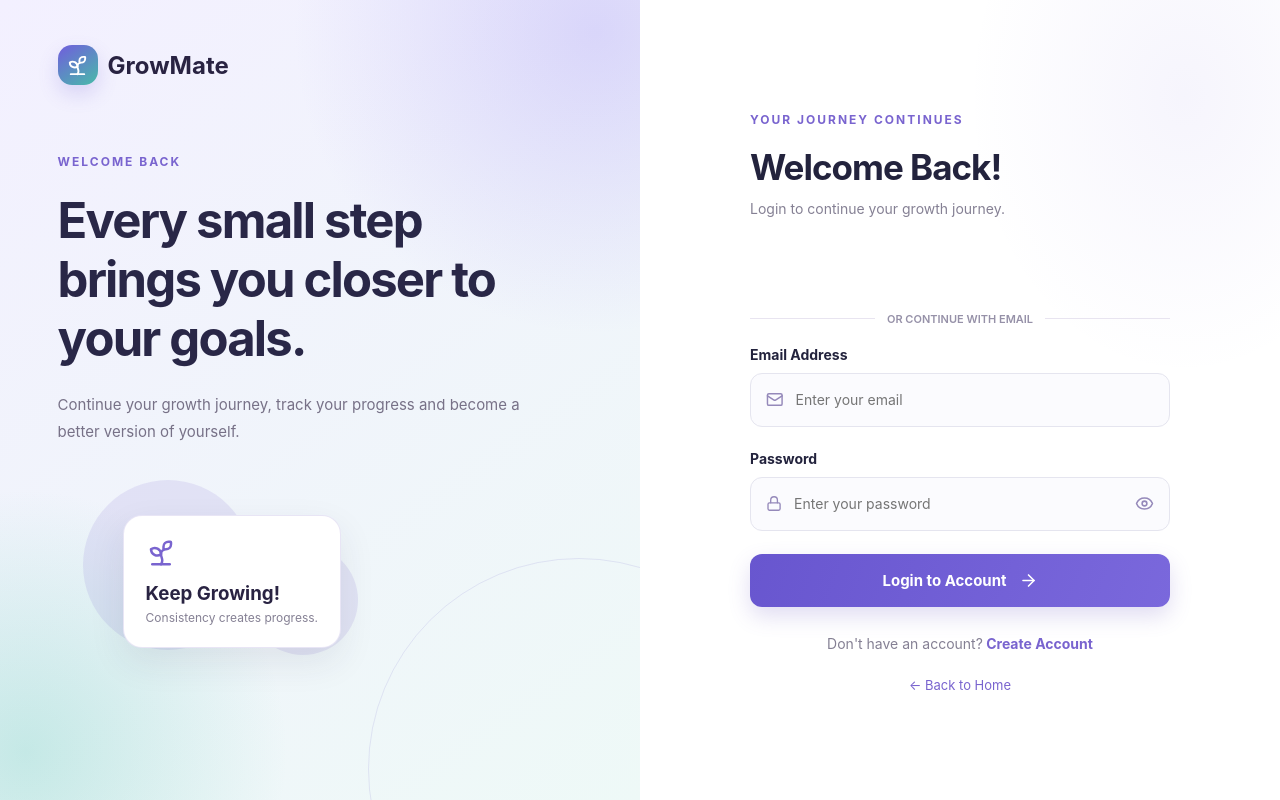
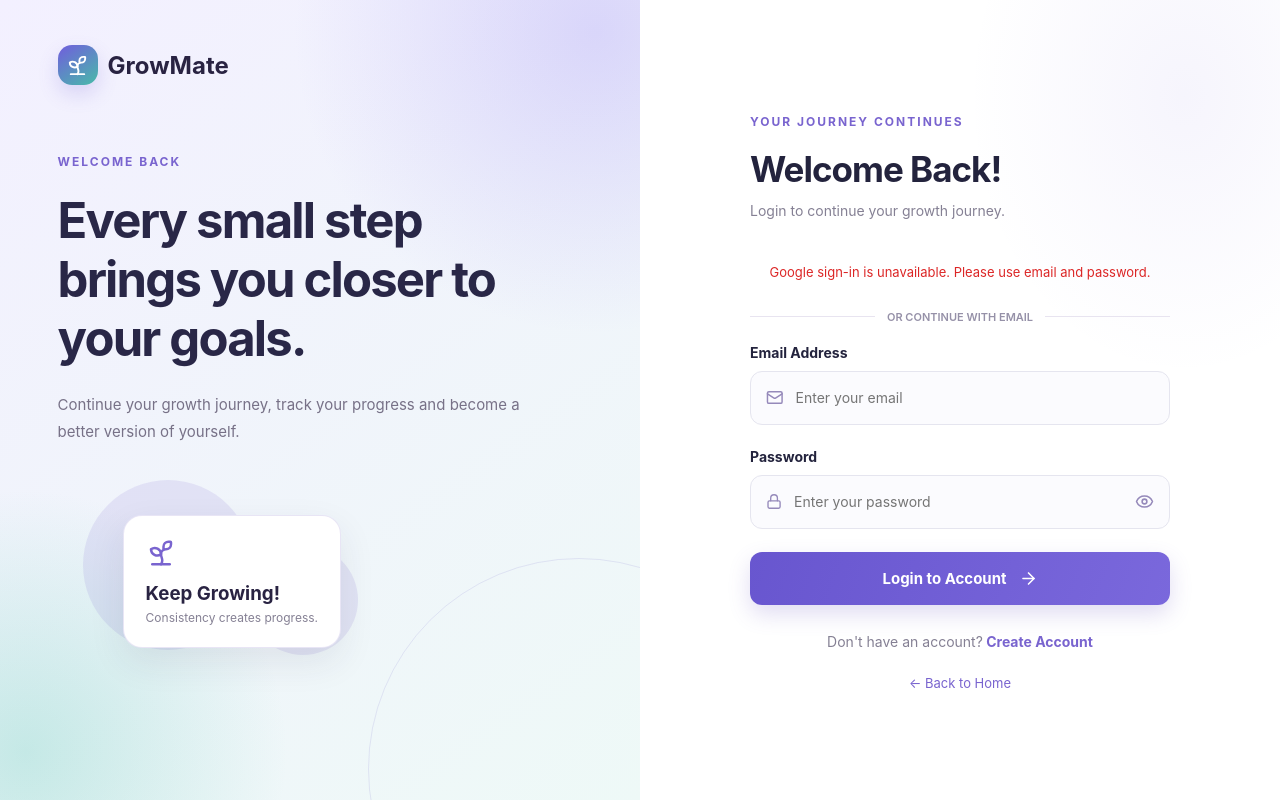
Before and after one commit to satyankita/GrowMate, a React app in the folder frontend/: page /login in a window 1280 px wide. Built offline with nearby package versions, Linux system fonts and the light colour scheme; no server answers; the HTML template or start-up script is replaced by a standard one.

Commit message:
Fix Google OAuth client ID configuration

```diff
--- a/frontend/src/main.jsx
+++ b/frontend/src/main.jsx
@@ -8,16 +8,23 @@ import App from "./App";
 import "./index.css";
 import VoiceAssistantProvider from "./hooks/VoiceAssistantProvider";
 
+const googleClientId = import.meta.env.VITE_GOOGLE_CLIENT_ID?.trim() || "";
+const hasValidGoogleClientId = /^\d+-[A-Za-z0-9_-]+\.apps\.googleusercontent\.com$/.test(googleClientId);
+
+const application = (
+  <BrowserRouter>
+    <VoiceAssistantProvider>
+      <App />
+    </VoiceAssistantProvider>
+  </BrowserRouter>
+);
+
 ReactDOM.createRoot(document.getElementById("root")).render(
   <React.StrictMode>
-    <GoogleOAuthProvider
-      clientId={import.meta.env.VITE_GOOGLE_CLIENT_ID}
-    >
-      <BrowserRouter>
-        <VoiceAssistantProvider>
-          <App />
-        </VoiceAssistantProvider>
-      </BrowserRouter>
-    </GoogleOAuthProvider>
+    {hasValidGoogleClientId ? (
+      <GoogleOAuthProvider clientId={googleClientId}>
+        {application}
+      </GoogleOAuthProvider>
+    ) : application}
   </React.StrictMode>
 );
--- a/frontend/src/pages/Login.jsx
+++ b/frontend/src/pages/Login.jsx
@@ -12,6 +12,9 @@ import {
   Sprout,
 } from "lucide-react";
 import "../styles/Auth.css";
+
+const googleClientId = import.meta.env.VITE_GOOGLE_CLIENT_ID?.trim() || "";
+const hasValidGoogleClientId = /^\d+-[A-Za-z0-9_-]+\.apps\.googleusercontent\.com$/.test(googleClientId);
 
 function Login() {
   const [showPassword, setShowPassword] = useState(false);
@@ -121,16 +124,20 @@ const handleGoogleSuccess = async (credentialResponse) => {
 
           {/* Google Login */}
           <div className="google-login-wrapper">
+            {hasValidGoogleClientId ? (
               <GoogleLogin
                 onSuccess={handleGoogleSuccess}
-              onError={() =>
-                setGoogleError("Google login was unsuccessful.")
-              }
+                onError={() => setGoogleError("Google login was unsuccessful.")}
                 text="continue_with"
                 shape="rectangular"
                 theme="outline"
                 width="320"
               />
+            ) : (
+              <p className="auth-error" role="status">
+                Google sign-in is unavailable. Please use email and password.
+              </p>
+            )}
           </div>
 
           {googleError && (
```
Also changed, not shown: 1 other file (tests, documents, lock files or other folders). Lines whose indentation alone changed are shown as unchanged.
